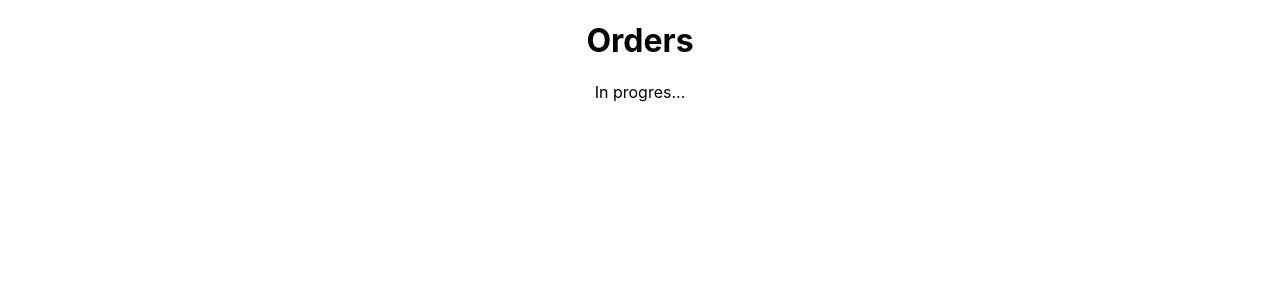
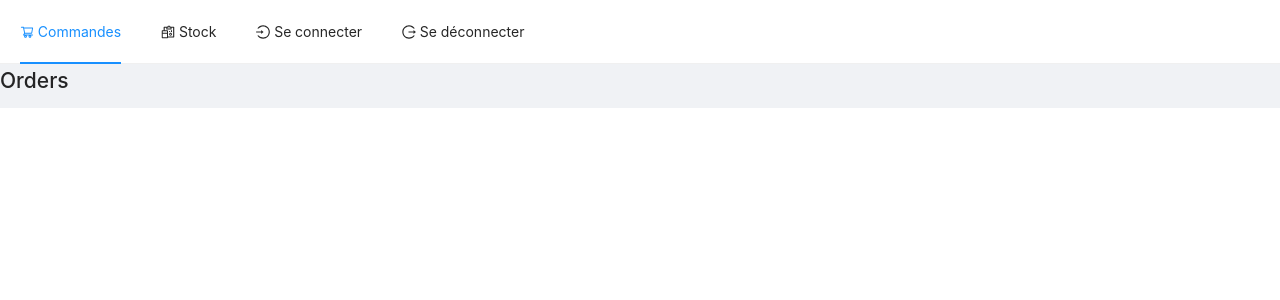
Before and after one commit to AntoineCheron/commander-a-la-ferme, a React (Create React App) app in the folder client/: page / in a window 1280 px wide. Shown: the top 300 px of the page. Built offline with nearby package versions, Linux system fonts and the light colour scheme.

Commit message:
Create the basic app navbar and layout

```diff
--- /dev/null
+++ b/client/config-overrides.js
@@ -0,0 +1,8 @@
+const { override, addLessLoader } = require('customize-cra')
+
+module.exports = override(
+  addLessLoader({
+    javascriptEnabled: true,
+    modifyVars: { '@font-size-base': '18px' }
+  })
+)
--- a/client/src/App.css
+++ b/client/src/App.css
@@ -1,38 +1,4 @@
-.App {
-  text-align: center;
-}
-
 .App-logo {
   height: 40vmin;
   pointer-events: none;
 }
-
-@media (prefers-reduced-motion: no-preference) {
-  .App-logo {
-    animation: App-logo-spin infinite 20s linear;
-  }
-}
-
-.App-header {
-  background-color: #282c34;
-  min-height: 100vh;
-  display: flex;
-  flex-direction: column;
-  align-items: center;
-  justify-content: center;
-  font-size: calc(10px + 2vmin);
-  color: white;
-}
-
-.App-link {
-  color: #61dafb;
-}
-
-@keyframes App-logo-spin {
-  from {
-    transform: rotate(0deg);
-  }
-  to {
-    transform: rotate(360deg);
-  }
-}
--- a/client/src/App.tsx
+++ b/client/src/App.tsx
@@ -1,6 +1,8 @@
 import React from 'react'
 import { BrowserRouter as Router, withRouter } from 'react-router-dom'
 import AppRouter from './AppRouter'
+
+import 'antd/dist/antd.css'
 import './App.css'
 
 function App() {
--- /dev/null
+++ b/client/src/components/AppLayout.tsx
@@ -0,0 +1,16 @@
+import React, { FunctionComponent } from 'react'
+import { Layout } from 'antd'
+
+import Navbar from './Navbar'
+
+const { Content } = Layout
+
+const AppLayout: FunctionComponent<{}> = ({ children }) =>
+  <Layout>
+    <Navbar />
+    <Content>
+      {children}
+    </Content>
+  </Layout>
+
+export default AppLayout
--- /dev/null
+++ b/client/src/components/Navbar.tsx
@@ -0,0 +1,41 @@
+import React, { FunctionComponent } from 'react'
+import { useHistory } from 'react-router-dom'
+import { Layout, Menu } from 'antd'
+import {
+  LoginOutlined,
+  LogoutOutlined,
+  ShoppingCartOutlined,
+  ReconciliationOutlined
+} from '@ant-design/icons'
+
+const { Header } = Layout
+
+const Navbar: FunctionComponent<{}> = () => {
+  const history = useHistory()
+  const current = window.location.pathname.slice(1) || 'commandes'
+
+  return (
+    <Header style={{ background: 'white', padding: 0 }}>
+      <Menu selectedKeys={[current]} mode='horizontal' onClick={e => history.push(`/${e.key}`)}>
+
+        <Menu.Item key='commandes'>
+          <ShoppingCartOutlined /> Commandes
+          </Menu.Item>
+
+        <Menu.Item key='stock'>
+          <ReconciliationOutlined /> Stock
+        </Menu.Item>
+
+        <Menu.Item key='login'>
+          <LoginOutlined /> Se connecter
+          </Menu.Item>
+
+        <Menu.Item key='logout'>
+          <LogoutOutlined /> Se déconnecter
+        </Menu.Item>
+
+      </Menu>
+    </Header>)
+}
+
+export default Navbar
--- a/client/src/pages/Orders.tsx
+++ b/client/src/pages/Orders.tsx
@@ -1,10 +1,11 @@
 import React, { FunctionComponent } from 'react'
 
+import AppLayout from '../components/AppLayout'
+
 const OrdersPage: FunctionComponent<{}> = () => {
-  return (<>
+  return (<AppLayout>
     <h1>Orders</h1>
-    <p>In progres...</p>
-  </>)
+  </AppLayout>)
 }
 
 export default OrdersPage
```
Also changed, not shown: client/package.json (+9 -9 lines), 1 other file (tests, documents, lock files or other folders).
